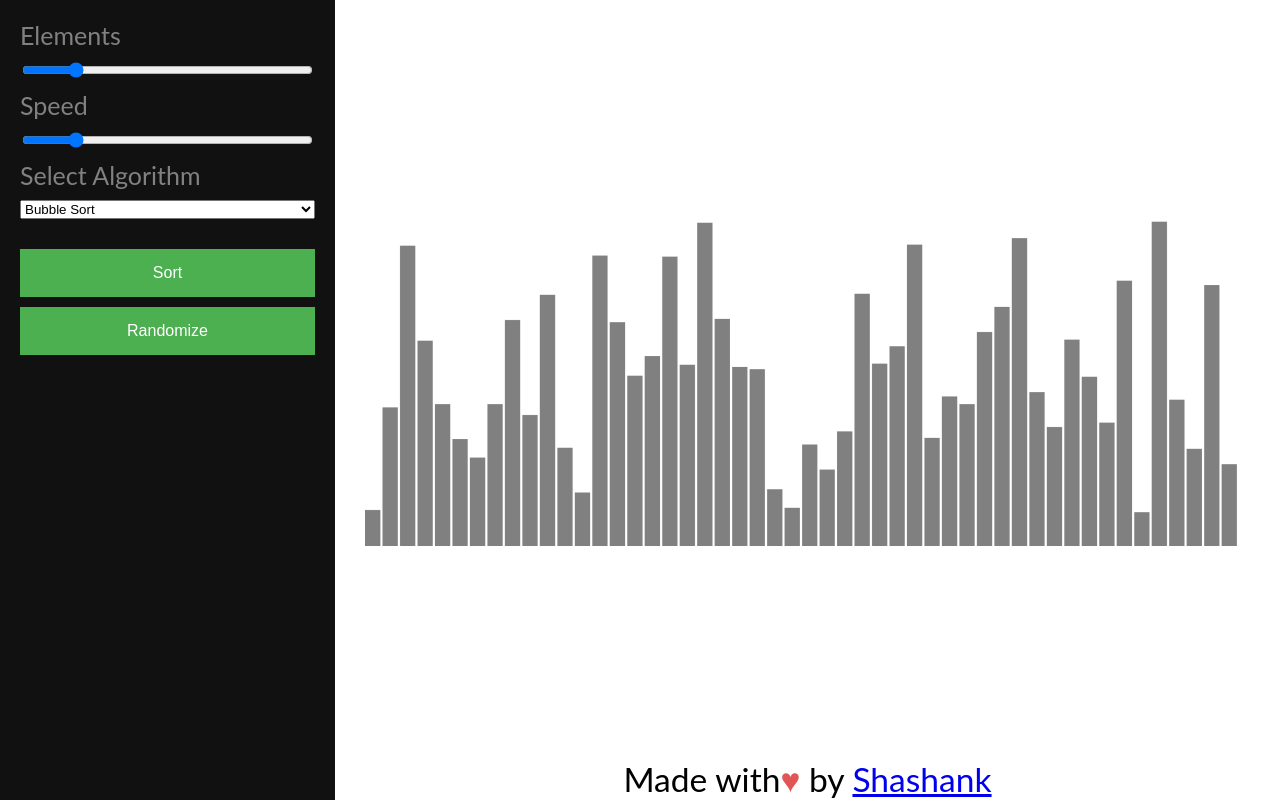
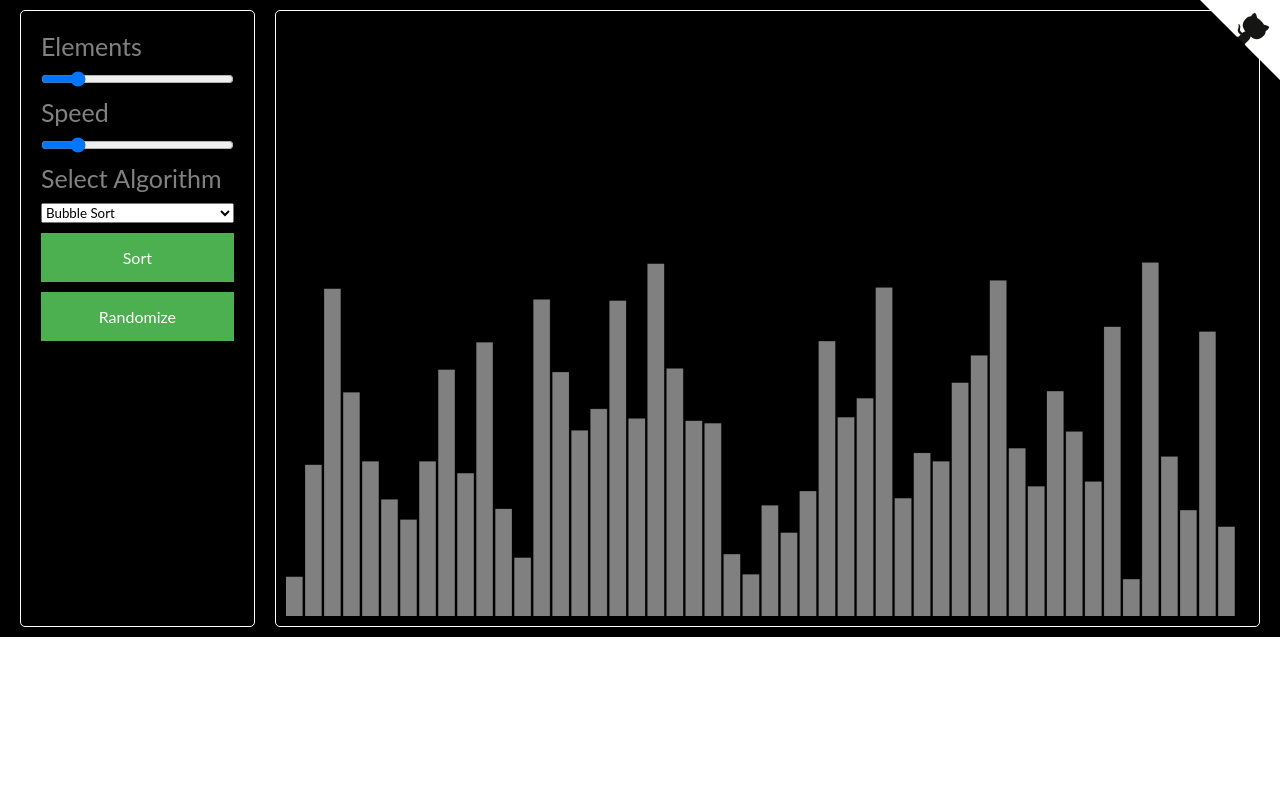
Before and after one commit to bit-shashank/Sorting-Visualizer, a plain HTML site: page index.html in a window 1280 px wide. Drawn offline with Linux system fonts and the light colour scheme.

Commit message:
Updated UI

```diff
--- a/index.html
+++ b/index.html
@@ -4,7 +4,23 @@
 		<meta name="viewport" content="width=device-width, initial-scale=1" />
 		<link rel="stylesheet" href="styles/styles.css" />
 	</head>
-	<body>
+	<body class="disable-scrollbars">
+		<a href="https://github.com/bit-shashank/Sorting-Visualizer" target="_blank">
+			<svg width="80" height="80" viewBox="0 0 250 250" style="fill: #fff; position: absolute; top: 0; border: 0; right: 0" aria-hidden="true">
+				<path d="M0,0 L115,115 L130,115 L142,142 L250,250 L250,0 Z"></path>
+				<path
+					d="M128.3,109.0 C113.8,99.7 119.0,89.6 119.0,89.6 C122.0,82.7 120.5,78.6 120.5,78.6 C119.2,72.0 123.4,76.3 123.4,76.3 C127.3,80.9 125.5,87.3 125.5,87.3 C122.9,97.6 130.6,101.9 134.4,103.2"
+					fill="#151513"
+					style="transform-origin: 130px 106px"
+					class="octo-arm"
+				></path>
+				<path
+					d="M115.0,115.0 C114.9,115.1 118.7,116.5 119.8,115.4 L133.7,101.6 C136.9,99.2 139.9,98.4 142.2,98.6 C133.8,88.0 127.5,74.4 143.8,58.0 C148.5,53.4 154.0,51.2 159.7,51.0 C160.3,49.4 163.2,43.6 171.4,40.1 C171.4,40.1 176.1,42.5 178.8,56.2 C183.1,58.6 187.2,61.8 190.9,65.4 C194.5,69.0 197.7,73.2 200.1,77.6 C213.8,80.2 216.3,84.9 216.3,84.9 C212.7,93.1 206.9,96.0 205.4,96.6 C205.1,102.4 203.0,107.8 198.3,112.5 C181.9,128.9 168.3,122.5 157.7,114.1 C157.9,116.9 156.7,120.9 152.7,124.9 L141.0,136.5 C139.8,137.7 141.6,141.9 141.8,141.8 Z"
+					fill="#151513"
+					class="octo-body"
+				></path>
+			</svg>
+		</a>
 		<div class="container">
 			<div class="sidenav">
 				<label title="Number of elements">Elements</label>
@@ -19,18 +35,11 @@
 					<option value="quick">Quick Sort</option>
 					<option value="merge">Merge Sort</option>
 				</select>
-				<div></div>
-				<div></div>
 				<button id="btnSort" type="button">Sort</button>
 				<button id="randomArr" type="button">Randomize</button>
 			</div>
-
-			<div class="main">
+			<div class="main disable-scrollbars">
 				<canvas id="canvas"></canvas>
-				<footer class="footer">
-					Made with<span style="color: #e25555">&#9829;</span> by
-					<a href="https://github.com/bit-shashank">Shashank</a>
-				</footer>
 			</div>
 		</div>
 		<script defer type="text/javascript" src="scripts/bubbleSort.js"></script>
--- a/scripts/arrayVisual.js
+++ b/scripts/arrayVisual.js
@@ -51,7 +51,7 @@ class ArrayVisual {
 	//Helped method to visualize the array
 	async showArr() {
 		if (this.sorting) await this.sleep(this.speed);
-		this.cntx.fillStyle = "white";
+		this.cntx.fillStyle = "black";
 		this.cntx.fillRect(0, 0, W, H);
 		this.cntx.beginPath();
 		for (var i = 0; i < this.n; i++) {
--- a/scripts/canvas.js
+++ b/scripts/canvas.js
@@ -6,9 +6,10 @@ var W = 800;
 var H = 500;
 var offset = 10;
 
-//Setting the canvas width and height
+//Setting the canvass width and height
 canvas.width = W + offset;
 canvas.height = H;
+
 
 //Default Number of elements in the array
 var N = 50;
--- a/styles/styles.css
+++ b/styles/styles.css
@@ -1,22 +1,50 @@
-body {
-	margin: 0;
-	padding: 0;
+*{
+	box-sizing: border-box;
+	margin: 0px;
+	padding:0px;
 	font-family: "Lato", sans-serif;
 }
 
 .container {
-	display: flex;
-	height: 100vh;
+	display:flex;
+	flex-direction: row;
+	padding:10px;
+	background: black;
+	height:100%;
+}
+
+#canvas{
+	width:100%;
+	height:100%;
 }
 
 .sidenav {
+	flex:1;
 	display: flex;
 	flex-direction: column;
-	flex: 1;
-	background-color: #111;
+	height:auto;
 	padding: 20px;
 	gap: 10px;
+	border :1px solid white;
+	border-radius: 5px;
+	margin:0px 10px 0px 10px;
 }
+
+
+.main {
+	flex:5;
+	display:flex;
+	align-items: center;
+	justify-content: center;
+	padding: 10px;
+	height:100%;
+	border :1px solid white;
+	border-radius: 5px;
+	margin:0px 10px 0px 10px;
+	overflow-x: scroll;
+}
+
+
 
 label {
 	text-decoration: none;
@@ -24,20 +52,6 @@ label {
 	color: #818181;
 }
 
-.main {
-	display: flex;
-	flex: 3;
-	flex-direction: column;
-	padding: 0px 30px;
-	font-size: 28px; /* Increased text to enable scrolling */
-	justify-content: space-between;
-}
-
-.footer {
-	width: 100%;
-	font-size: larger;
-	text-align: center;
-}
 
 button {
 	background-color: #4caf50; /* Green */
@@ -50,11 +64,22 @@ button {
 	font-size: 16px;
 }
 
-@media screen and (max-height: 450px) {
-	.sidenav {
-		padding-top: 15px;
+@media screen and (max-width: 800px) {
+	.container{
+		flex-direction: column;
 	}
-	.sidenav a {
-		font-size: 18px;
+	.sidenav,.main{
+		margin:0px 10px 10px 10px;
 	}
+
 }
+
+.disable-scrollbars::-webkit-scrollbar {
+    width: 0px;
+    background: transparent; /* Chrome/Safari/Webkit */
+}
+
+.disable-scrollbars {
+  scrollbar-width: none; /* Firefox */
+  -ms-overflow-style: none;  /* IE 10+ */
+}
```
Also changed, not shown: 1 other file.
